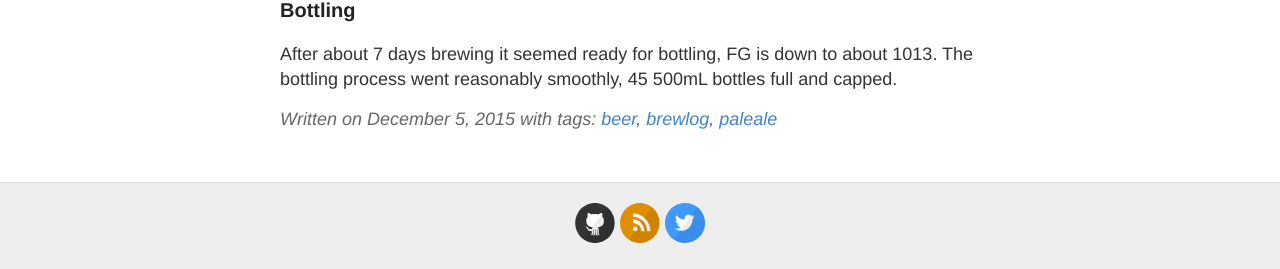
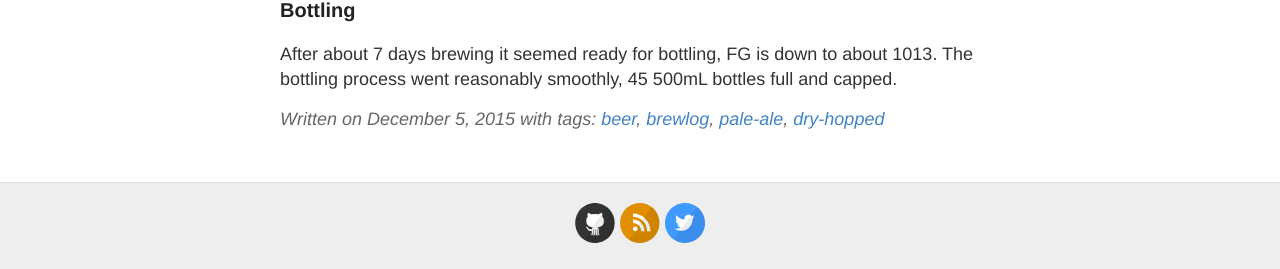
Before and after one commit to claybar/claybar.github.io, a Jekyll site: the page built from _posts/2015-12-05-Riwaka-Pale-Ale.md, in a window 1280 px wide. Shown: the part 969-1238 px from the top of the page. Built offline with Jekyll 4.4.1, drawn with Linux system fonts in a browser that asks for light colours; comment, search, counter and statistics services are not loaded.

Commit message:
Reworked tags with hyphens

```diff
--- a/_data/tags.yml
+++ b/_data/tags.yml
@@ -2,7 +2,9 @@
   name: beer
 - slug: brewlog
   name: brewlog
+- slug: dry-hopped
+  name: dry-hopped
 - slug: ginger
   name: ginger
-- slug: paleale
-  name: paleale
+- slug: pale-ale
+  name: pale-ale
--- a/_posts/2015-12-05-Riwaka-Pale-Ale.md
+++ b/_posts/2015-12-05-Riwaka-Pale-Ale.md
@@ -1,7 +1,7 @@
 ---
 layout: post
 title: Riwaka Pale Ale
-tags: [beer, brewlog, paleale]
+tags: [beer, brewlog, pale-ale, dry-hopped]
 published: true
 image:
   - url: /images/labels/2015-12-Riwaka-Pale-Ale.png
```
Also changed, not shown: tag/dry-hopped.md (added, +5 -0 lines), tag/pale-ale.md (added, +5 -0 lines), tag/paleale.md (deleted, +0 -5 lines).
